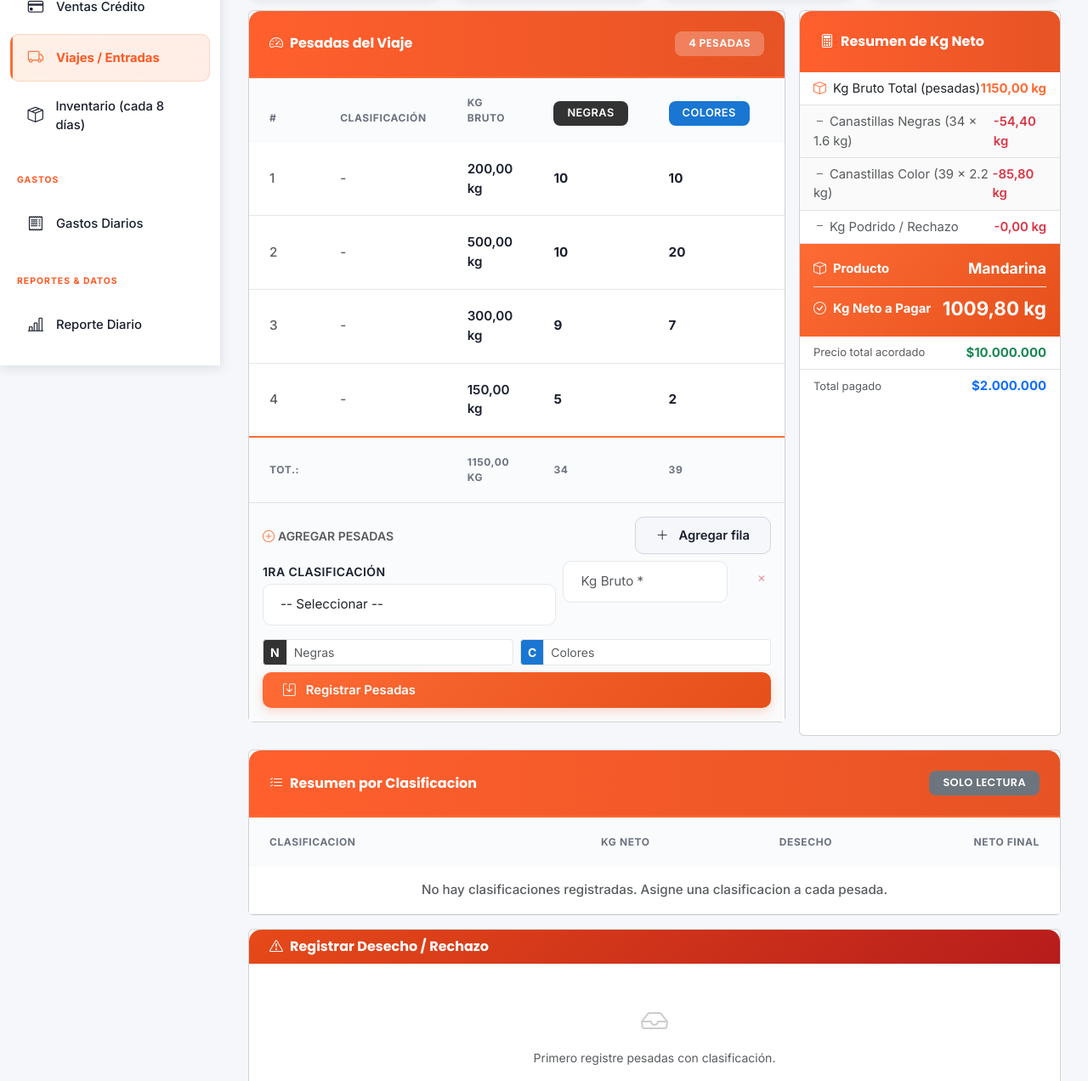
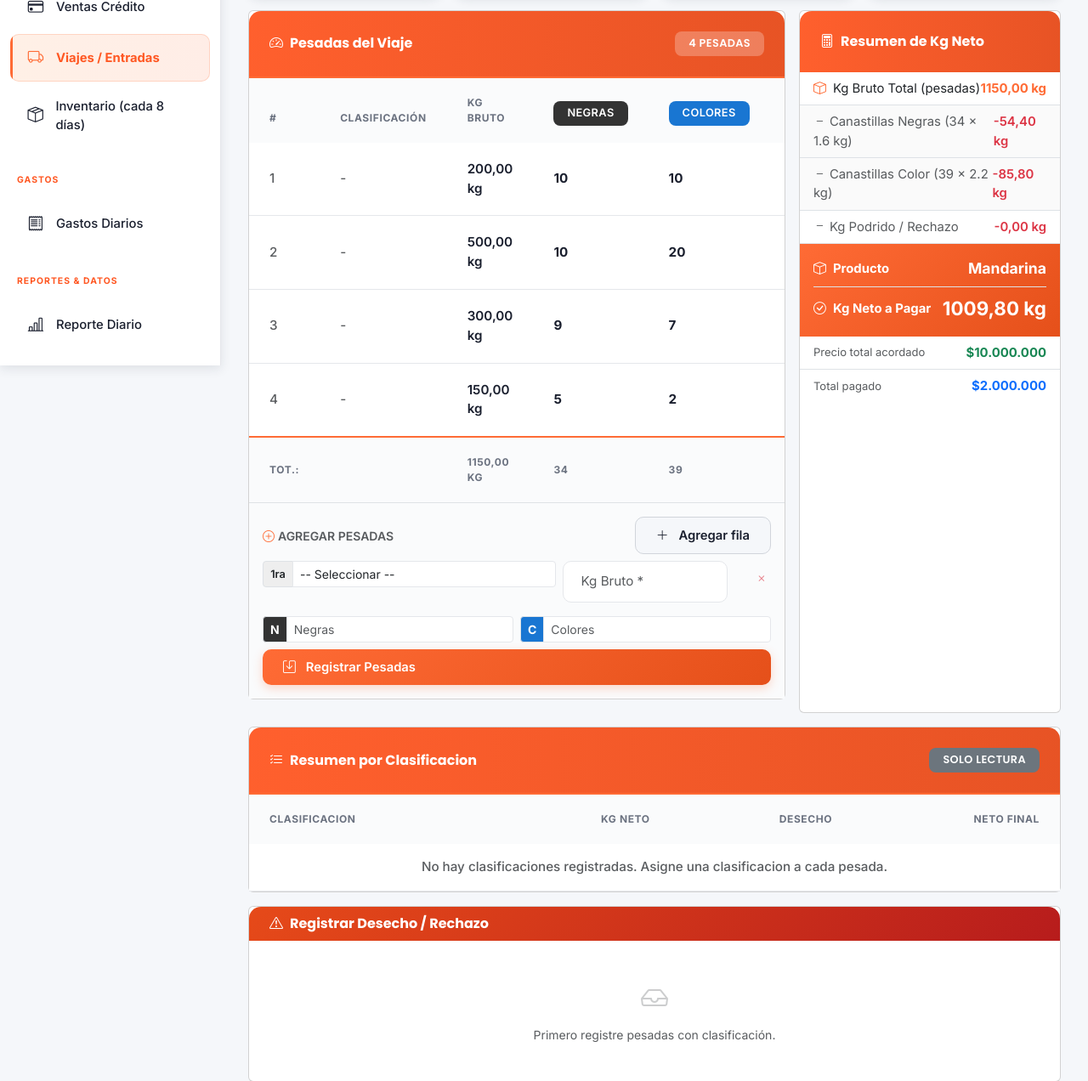
Before and after one commit to JuanSebastianClavijoTapias/comercializadora, a Django app: page /viajes/29/ in a window 1280 px wide. Shown: the part 370-1642 px from the top of the page at 85% size. Run offline with Django 5.2, Linux system fonts and the light colour scheme; a user stored in the database is signed in; data comes from the database, SQL or seed files in the repository; tables that the repository leaves empty hold one stand-in row (values such as "Sample post"); parts of the project's set-up code (start-up, migrations or seed data) failed here and were passed over; some libraries are stand-ins or nearby versions.

Commit message:
fix: layout organizado — ordinal como badge en input-group, no se desborda

```diff
--- a/core/templates/core/viajes/viaje_detail.html
+++ b/core/templates/core/viajes/viaje_detail.html
@@ -170,15 +170,18 @@
               <div class="pesada-row mb-2">
                 <div class="row g-2">
                   <div class="col-12 col-md-7">
-                    <label class="form-label small fw-semibold mb-1">
+                    <label class="form-label small fw-semibold mb-1 d-md-none">
                       <span class="num-label">1ra</span> clasificación
                     </label>
-                    <select name="clasificacion_0" class="form-select form-select-sm w-100">
-                      <option value="">-- Seleccionar --</option>
-                      {% for c in clasificaciones %}
-                      <option value="{{ c.pk }}">{{ c.nombre }} — {{ c.stock_kg|floatformat:0 }} kg</option>
-                      {% endfor %}
-                    </select>
+                    <div class="input-group input-group-sm">
+                      <span class="input-group-text num-label-badge d-none d-md-flex" style="background:#eee;font-weight:600;min-width:36px;justify-content:center;font-size:0.8rem;">1ra</span>
+                      <select name="clasificacion_0" class="form-select form-select-sm">
+                        <option value="">-- Seleccionar --</option>
+                        {% for c in clasificaciones %}
+                        <option value="{{ c.pk }}">{{ c.nombre }} — {{ c.stock_kg|floatformat:0 }} kg</option>
+                        {% endfor %}
+                      </select>
+                    </div>
                   </div>
                   <div class="col-6 col-md-4">
                     <label class="form-label small fw-semibold mb-1 d-md-none">Kg Bruto</label>
@@ -242,8 +245,10 @@
           function renumberLabels() {
             const rows = container.querySelectorAll('.pesada-row');
             rows.forEach(function(row, idx) {
-              const lbl = row.querySelector('.num-label');
-              if (lbl) lbl.textContent = ordinal(idx + 1);
+              const ord = ordinal(idx + 1);
+              row.querySelectorAll('.num-label, .num-label-badge').forEach(function(el) {
+                el.textContent = ord;
+              });
             });
           }
 
```
